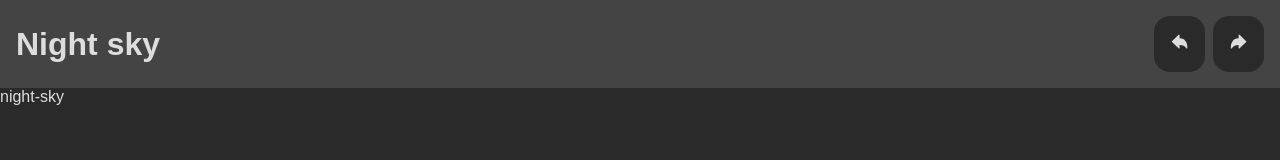
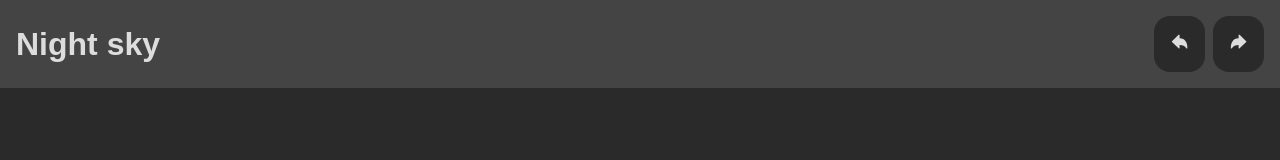
Before and after one commit to szlima/night-sky, a React (Vite) app: page / in a window 1280 px wide. Shown: the top 160 px of the page. Built offline with nearby package versions, Linux system fonts and the light colour scheme.

Commit message:
Criação da área de desenho

```diff
--- a/src/App.jsx
+++ b/src/App.jsx
@@ -1,5 +1,6 @@
 
 import Header from './components/Header';
+import DrawingArea from './components/DrawingArea';
 import Toolbox from './components/Toolbox';
 
 function App() {
@@ -7,7 +8,7 @@ function App() {
   return (
     <>
       <Header />
-      <main className="night-sky">night-sky</main>
+      <DrawingArea />
       <Toolbox />
     </>
   );
--- /dev/null
+++ b/src/components/DrawingArea.jsx
@@ -0,0 +1,12 @@
+
+import './styles/drawingArea.css';
+
+function DrawingArea(){
+
+    return (
+        <div className="drawing-area">
+        </div>
+    );
+}
+
+export default DrawingArea;
--- /dev/null
+++ b/src/components/styles/drawingArea.css
@@ -0,0 +1,5 @@
+
+.drawing-area{
+    width: 100%;
+    height: 100%;
+}
--- a/src/components/styles/header.css
+++ b/src/components/styles/header.css
@@ -1,8 +1,12 @@
 
 .header{
+    width: 100%;
     padding: 1rem;
 
     background-color: var(--black-03);
+
+    position: absolute;
+    top: 0;
 
     display: flex;
     justify-content: space-between;
--- a/src/styles/index.css
+++ b/src/styles/index.css
@@ -8,3 +8,7 @@ body{
 
     font-family: sans-serif;
 }
+
+#root{
+    height: 100%;
+}
```
